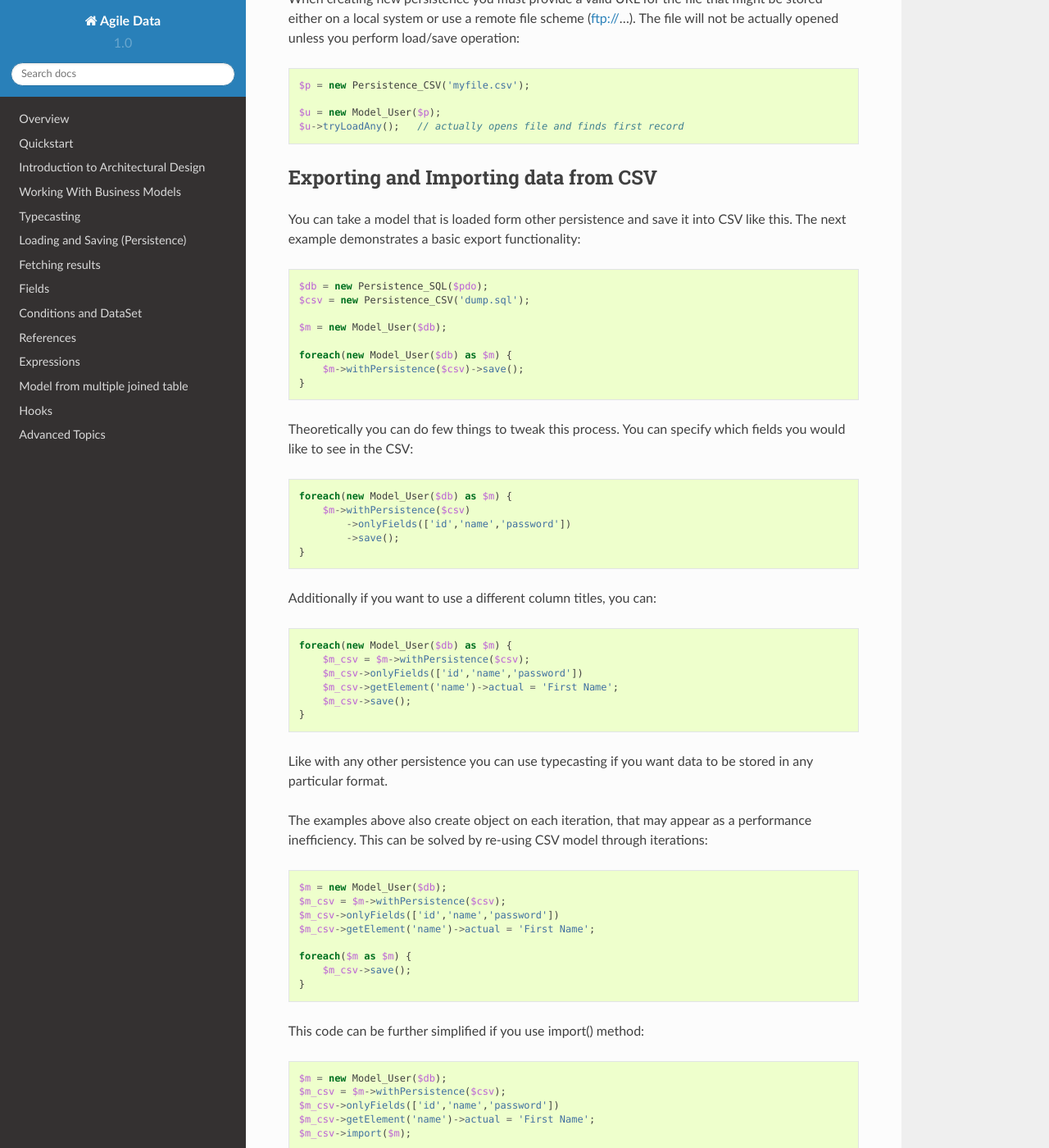
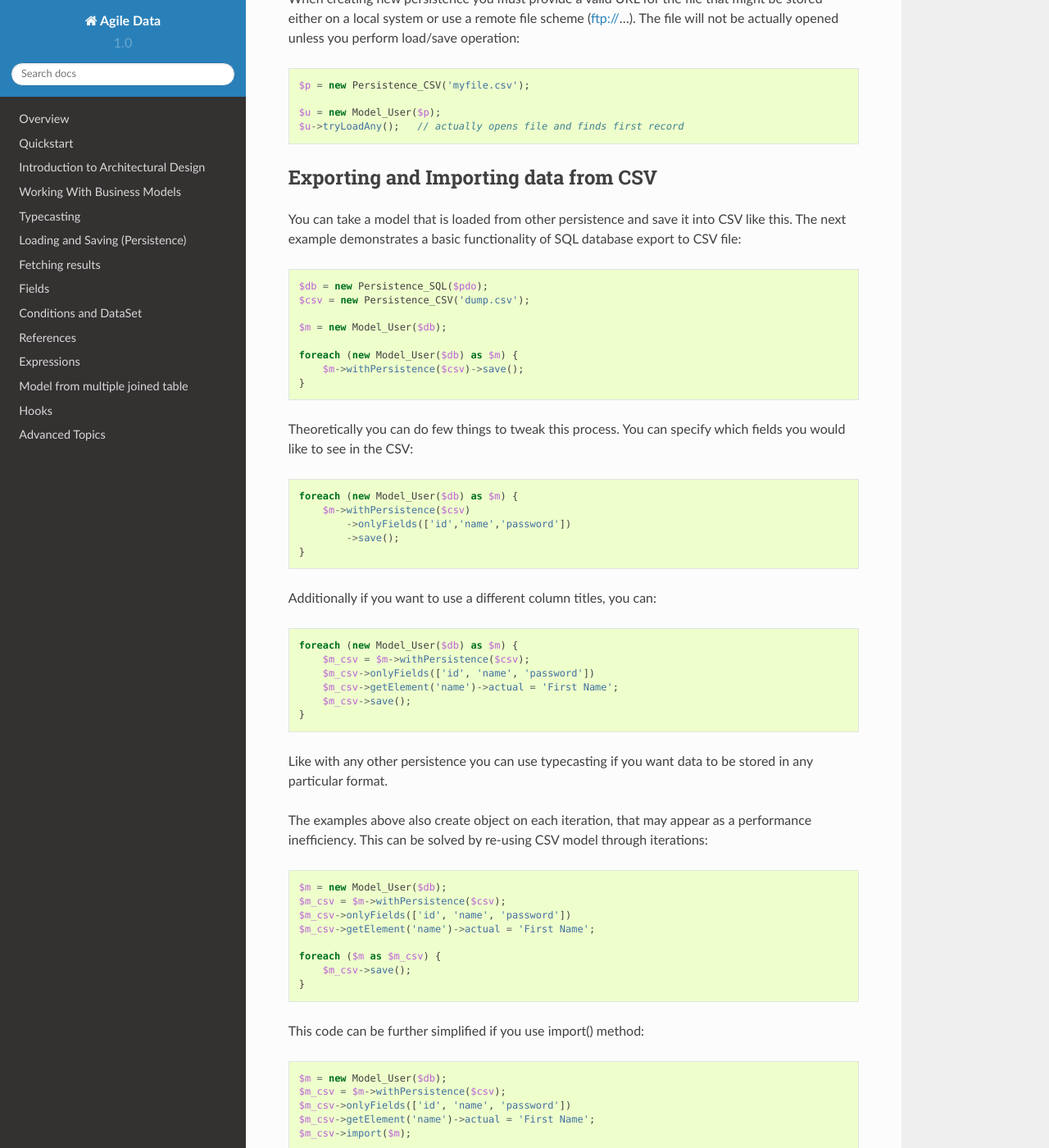
Before and after one commit to atk4/data, a Sphinx documentation site: the page built from docs/persistence/csv.rst, in a window 1280 px wide and 1400 px high, scrolled down 593 px. Shown: the whole window at 82% size. Built offline with Sphinx 7.4.7 and the Read the Docs theme 2.0.0, drawn with Linux system fonts in a browser that asks for light colours; pages that are not in the unit, such as notebooks, are missing from menus.

Commit message:
misc tweaks and fixes

```diff
--- a/docs/persistence/csv.rst
+++ b/docs/persistence/csv.rst
@@ -33,23 +33,23 @@ actually opened unless you perform load/save operation::
 Exporting and Importing data from CSV
 =====================================
 
-You can take a model that is loaded form other persistence and save
-it into CSV like this. The next example demonstrates a basic export
-functionality::
+You can take a model that is loaded from other persistence and save
+it into CSV like this. The next example demonstrates a basic functionality
+of SQL database export to CSV file::
 
     $db = new Persistence_SQL($pdo);
-    $csv = new Persistence_CSV('dump.sql');
+    $csv = new Persistence_CSV('dump.csv');
 
     $m = new Model_User($db);
 
-    foreach(new Model_User($db) as $m) {
+    foreach (new Model_User($db) as $m) {
         $m->withPersistence($csv)->save();
     }
 
 Theoretically you can do few things to tweak this process. You can specify
 which fields you would like to see in the CSV::
 
-    foreach(new Model_User($db) as $m) {
+    foreach (new Model_User($db) as $m) {
         $m->withPersistence($csv)
             ->onlyFields(['id','name','password'])
             ->save();
@@ -57,9 +57,9 @@ which fields you would like to see in the CSV::
 
 Additionally if you want to use a different column titles, you can::
 
-    foreach(new Model_User($db) as $m) {
+    foreach (new Model_User($db) as $m) {
         $m_csv = $m->withPersistence($csv);
-        $m_csv->onlyFields(['id','name','password'])
+        $m_csv->onlyFields(['id', 'name', 'password'])
         $m_csv->getElement('name')->actual = 'First Name';
         $m_csv->save();
     }
@@ -73,10 +73,10 @@ iterations::
 
     $m = new Model_User($db);
     $m_csv = $m->withPersistence($csv);
-    $m_csv->onlyFields(['id','name','password'])
+    $m_csv->onlyFields(['id', 'name', 'password'])
     $m_csv->getElement('name')->actual = 'First Name';
 
-    foreach($m as $m) {
+    foreach ($m as $m_csv) {
         $m_csv->save();
     }
 
@@ -84,7 +84,7 @@ This code can be further simplified if you use import() method::
 
     $m = new Model_User($db);
     $m_csv = $m->withPersistence($csv);
-    $m_csv->onlyFields(['id','name','password'])
+    $m_csv->onlyFields(['id', 'name', 'password'])
     $m_csv->getElement('name')->actual = 'First Name';
     $m_csv->import($m);
 
@@ -92,7 +92,7 @@ Naturally you can also move data in the other direction::
 
     $m = new Model_User($db);
     $m_csv = $m->withPersistence($csv);
-    $m_csv->onlyFields(['id','name','password'])
+    $m_csv->onlyFields(['id', 'name', 'password'])
     $m_csv->getElement('name')->actual = 'First Name';
 
     $m->import($m_csv);
```
Also changed, not shown: 3 other files.
